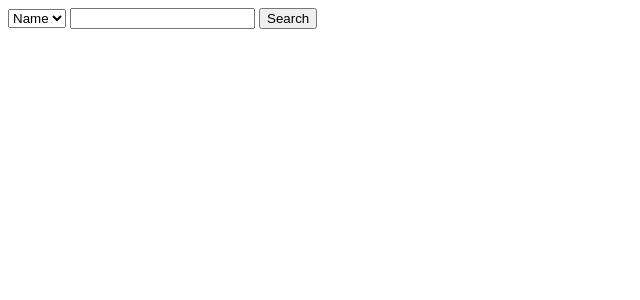
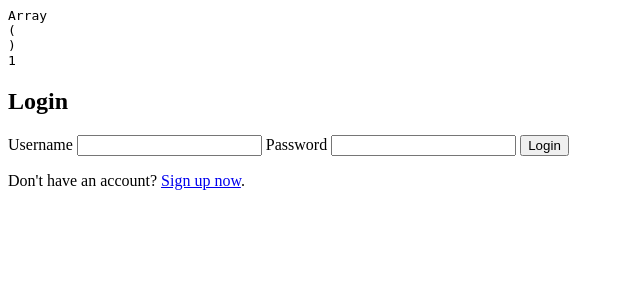
Before and after one commit to NielsJustesen/Web-dev-2nd-Mandatory, a PHP site: page / in a window 1280 px wide. Shown: the top 300 px of the page, without its empty margins (0-640 px from the left). Run offline with PHP 8.4, Linux system fonts and the light colour scheme.

Commit message:
login in progress

```diff
--- a/index.php
+++ b/index.php
@@ -1,6 +1,12 @@
 <?php
-    $search = "";
-    $test = "";
+    session_start();
+    echo "<pre>";
+    $array = $_SESSION;
+    echo print_r($array);
+    echo "</pre>";
+    if(isset($_SESSION["loggedin"]) && $_SESSION["loggedin"] === true){
+        header("location: index.php");
+    }
 ?>
 <!DOCTYPE html>
 <html lang="en">
@@ -13,13 +19,33 @@
         <script src="js/script.js"></script>
     </head>
     <body>
-        <div>
-            <select id="selector">
-                <option value="name">Name</option>
-                <option value="artist">Artist</option>
-            </select>
-            <input type="text" id="searchText">
-            <input type="button" id="searchBtn" value="Search">
-        </div>
+        <?php
+            if(!isset($_SESSION["loggedin"])){
+        ?>
+        <h2>Login</h2>
+        <form action="index.php" method="post">
+                <label>Username</label>
+                <input type="text" name="email" id="email">
+                <label>Password</label>
+                <input type="password" name="pwd" id="pwd" class="form-control">
+                <input type="submit" id="loginBtn" class="btn btn-primary" value="Login">
+                <span hidden name="status" id="loggedin" value></span>
+            <p>Don't have an account? <a href="register.php">Sign up now</a>.</p>
+        </form>
+        <?php
+                if(isset($_POST["status"])){
+                    $_SESSION["loggedin"] = $_POST["status"];
+                }
+            }
+            else if (isset($_SESSION["loggedin"]) && $_SESSION["loggedin"] === true){
+        ?>
+            <form action="index.php" method="post">
+                <span hidden name="status" value=<?false?>></span>
+                <input type="submit" value="Log out">
+            </form>
+        <?php
+                $_SESSION["loggedin"] = $_POST["status"];
+            }
+        ?>
     </body>
 </html>
--- a/js/script.js
+++ b/js/script.js
@@ -1,54 +1,31 @@
 $(document).ready(function(){
 
 
-    $("#searchBtn").on("click", function(e){
+    $("#loginBtn").on("submit", function(e){
         e.preventDefault();
 
-        console.log("order: " + $("#selector").val());
-        console.log("searchText: " + $("#searchText").val());
         $.ajax({
-            url: "src/api.php",
+            url: "http://localhost/Chinook-Abridged-rest-api/customers?email=" + $("#email").val(),
             type: "GET",
-            data: {
-                entity: "tracks",
-                order: $("#selector").val(),
-                searchText: $("#searchText").val()
-            },
-            succes: function (param) {
-                const data = JSON.parse(param)
+        })
+        .done(function(data){
+
+            // console.log(data);
+            formData = { "customerId": data["CustomerId"], "email": $("#email").val(), "enteredPassword": $("#pwd").val()};
+            // console.log(formData);
+            $.post("http://localhost/Chinook-Abridged-rest-api/login", formData)
+            .done(function (data) {
                 console.log(data);
-                const holder = $("<div>");
-                $.each(data, function (indexInArray, valueOfElement) {
-                    console.log(indexInArray + " " + valueOfElement)
-                    holder.append($("<p>").attr("class", "track").text(valueOfElement['Name']));
-                });
+                $("#loggedin").attr("value",data);
 
-                $("body").append(holder)
-
-            },
-            fail: function(param){
-                console.log("FAILED")
-                console.log(param)
-            }
+            }).fail(function(e){
+                console.log("Login failed")
+            });
+        })
+        .fail(function(e){
+            console.log("Request Failed")
+            console.log(e)
         });
-        // .done(function(data){
-        //     console.log(data);
-        //     console.log($("#selector").val())
-
-        //     console.log($("#searchText").val())
-        //     const holder = $("<div>");
-        //     $.each(data, function (indexInArray, valueOfElement) {
-        //         console.log(indexInArray + " " + valueOfElement)
-        //         // holder.append($("<p>").attr("class", "track").text(valueOfElement['Name']));
-        //     });
-
-        //     $("body").append(holder)
-
-        // })
-        // .fail(function(e){
-        //     console.log("Request Failed")
-        //     console.log(e)
-        // });
 
     });
 });
```
Also changed, not shown: session.php (added, +7 -0 lines).
